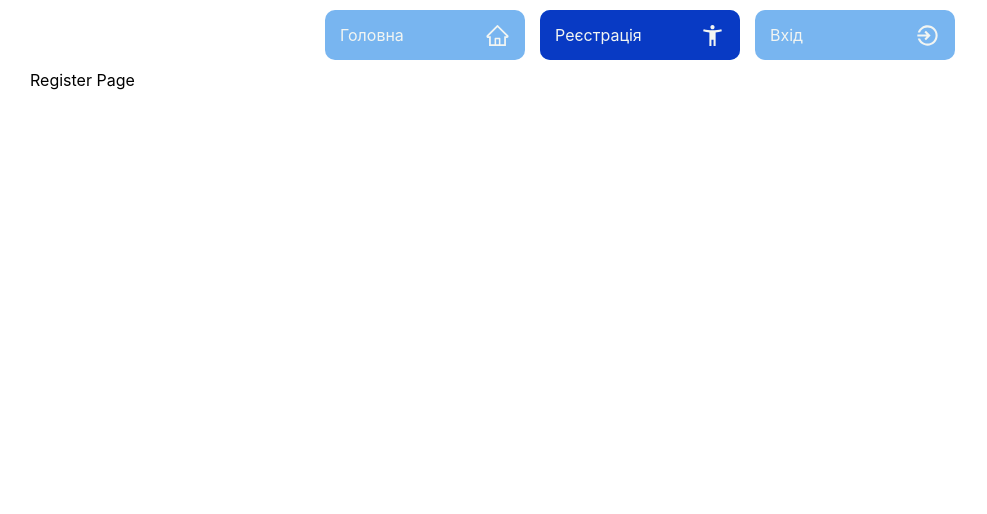
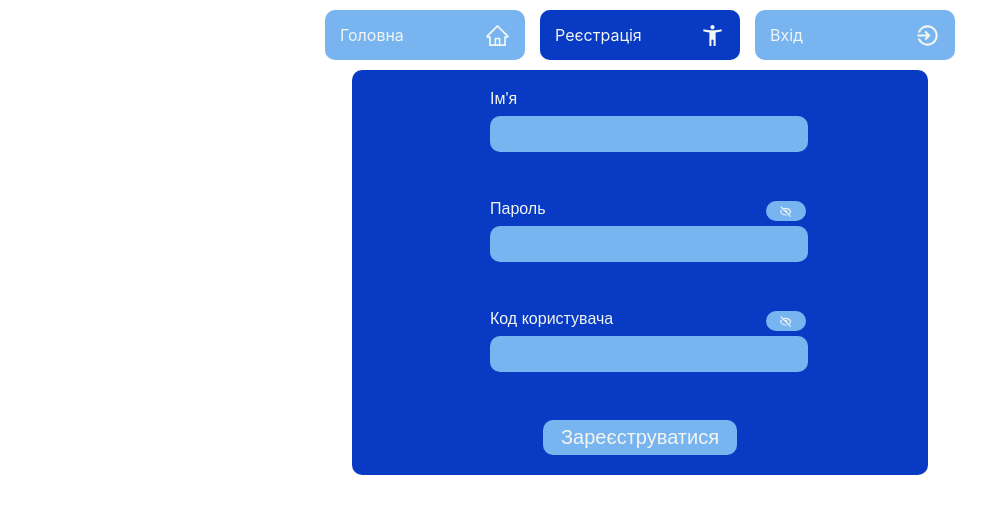
Before and after one commit to Dima1409/fix-helper, a React (Create React App) app: page /#/register in a window 1280 px wide. Shown: the top 514 px of the page, without its empty margins (0-987 px from the left). Built offline with nearby package versions, Linux system fonts and the light colour scheme; no server answers.

Commit message:
register form

```diff
--- a/src/components/FormValidations/FormValidations.tsx
+++ b/src/components/FormValidations/FormValidations.tsx
@@ -25,7 +25,7 @@ const validationRegister = yup.object().shape({
     .required("Поле пароль обов'язкове"),
   codePass: yup
     .string()
-    .matches(codePassPattern, "Введіть від 6 до 20 символів")
+    .matches(codePassPattern, "Від 6 до 20 символів + літери")
     .required("Поле код-секрет обов'язкове"),
 });
 
--- a/src/components/LoginForm/LoginForm.styled.ts
+++ b/src/components/LoginForm/LoginForm.styled.ts
@@ -10,7 +10,7 @@ const FormLogin = styled(Form)`
   padding: 20px 8px;
   border-radius: ${theme.radii.small};
   ${theme.mq.tablet} {
-    width: 480px;
+    width: 560px;
     margin: 0 auto;
   }
 `;
@@ -22,6 +22,7 @@ const FormLabel = styled.label`
   font-size: ${theme.fontSizes.small};
   margin-bottom: 20px;
   ${theme.mq.tablet} {
+    width: 300px;
     font-size: ${theme.fontSizes.normal};
     margin-bottom: 40px;
   }
@@ -45,6 +46,9 @@ const FormInput = styled(Field)`
   &.error {
     border-color: ${theme.colors.invalid};
   }
+  ${theme.mq.tablet} {
+    width: 100%;
+  }
 `;
 
 const ButtonShow = styled.button`
@@ -61,6 +65,10 @@ const ButtonShow = styled.button`
   top: 0;
   &:hover {
     cursor: pointer;
+  }
+  ${theme.mq.tablet} {
+    left: 92%;
+    top: 2%;
   }
 `;
 
--- a/src/components/RegisterForm/RegisterForm.tsx
+++ b/src/components/RegisterForm/RegisterForm.tsx
@@ -1,40 +1,145 @@
 import { useState } from "react";
+import { useDispatch } from "react-redux";
+import { ThunkDispatch } from "@reduxjs/toolkit";
+import { register } from "../../redux/auth/operations";
+import { Formik, FormikHelpers } from "formik";
+import FormValidations from "components/FormValidations";
+import {
+  FormLogin,
+  FormLabel,
+  FormInput,
+  ButtonShow,
+  ButtonSubmit,
+} from "../LoginForm/LoginForm.styled";
+import { BiShow, BiHide } from "react-icons/bi";
+import { Slide } from "react-toastify";
+import { notifyError, ToastContainer } from "utils/toastify";
+import "react-toastify/dist/ReactToastify.css";
+import { theme } from "theme/theme";
 
 const RegisterForm: React.FC = () => {
-  const [show, setShow] = useState<boolean>(false);
   const initialValues = {
-    login: "",
+    name: "",
     password: "",
     codePass: "",
   };
+  const { validationRegister, InputError } = FormValidations;
+  const [show, setShow] = useState<boolean>(false);
+  const dispatch = useDispatch<ThunkDispatch<any, any, any>>();
+
   const hideShowPassword = () => {
     setShow(!show);
   };
-  const handleSubmit = () => {
-    alert(`${initialValues.login} ${initialValues.password}`);
+  const handleSubmit = async (
+    values: typeof initialValues,
+    { resetForm }: FormikHelpers<typeof initialValues>
+  ) => {
+    dispatch(
+      register({
+        name: values.name,
+        password: values.password,
+        codePass: values.codePass,
+      })
+    ).then((res) => {
+      if (res.payload.user) {
+        resetForm();
+      }
+      if (res.payload === "Request failed with status code 401") {
+        notifyError("Не правильне ім'я або пароль");
+      }
+      if (res.payload === "Request failed with status code 400") {
+        notifyError("Не правильно вказаний код користувача");
+      }
+      return;
+    });
   };
   return (
-    <form onSubmit={handleSubmit}>
-      <label>
-        <input type="text" placeholder="login"></input>
-      </label>
-      <label>
-        <input type={show ? "text" : "password"} placeholder="password"></input>
-        <button onClick={hideShowPassword}>
-          {show ? "показати" : "приховати"}
-        </button>
-      </label>
-      <label>
-        <input
-          type={show ? "text" : "password"}
-          placeholder="secret code"
-        ></input>
-        <button onClick={hideShowPassword}>
-          {show ? "показати" : "приховати"}
-        </button>
-      </label>
-      <button type="submit">login</button>
-    </form>
+    <Formik
+      initialValues={initialValues}
+      validationSchema={validationRegister}
+      onSubmit={handleSubmit}
+    >
+      {(formik) => (
+        <FormLogin>
+          <ToastContainer transition={Slide} />
+          <FormLabel htmlFor="name">
+            Ім'я
+            <FormInput
+              className={
+                !formik.errors.name && formik.values.name !== ""
+                  ? "success"
+                  : formik.errors.name && formik.values.name !== ""
+                  ? "error"
+                  : "default"
+              }
+              type="text"
+              name="name"
+              id="name"
+              required
+            ></FormInput>
+            <InputError name="name" />
+          </FormLabel>
+          <FormLabel htmlFor="password">
+            Пароль
+            <FormInput
+              className={
+                !formik.errors.password && formik.values.password !== ""
+                  ? "success"
+                  : formik.errors.password && formik.values.password !== ""
+                  ? "error"
+                  : "default"
+              }
+              type={show ? "text" : "password"}
+              name="password"
+              id="password"
+              required
+            ></FormInput>
+            <ButtonShow type="button" onClick={hideShowPassword}>
+              {show ? (
+                <BiShow color={theme.colors.light} />
+              ) : (
+                <BiHide color={theme.colors.light} />
+              )}
+            </ButtonShow>
+            <InputError name="password" />
+          </FormLabel>
+          <FormLabel htmlFor="codePass">
+            Код користувача
+            <FormInput
+              className={
+                !formik.errors.codePass && formik.values.codePass !== ""
+                  ? "success"
+                  : formik.errors.codePass && formik.values.codePass !== ""
+                  ? "error"
+                  : "default"
+              }
+              type={show ? "text" : "password"}
+              name="codePass"
+              id="codePass"
+              required
+            ></FormInput>
+            <ButtonShow type="button" onClick={hideShowPassword}>
+              {show ? (
+                <BiShow color={theme.colors.light} />
+              ) : (
+                <BiHide color={theme.colors.light} />
+              )}
+            </ButtonShow>
+            <InputError name="codePass" />
+          </FormLabel>
+          <ButtonSubmit
+            disabled={
+              !!formik.errors.name ||
+              !!formik.errors.password ||
+              !!formik.errors.codePass
+            }
+            type="submit"
+          >
+            Зареєструватися
+          </ButtonSubmit>
+        </FormLogin>
+      )}
+    </Formik>
   );
 };
 
--- a/src/pages/RegisterPage/RegisterPage.tsx
+++ b/src/pages/RegisterPage/RegisterPage.tsx
@@ -1,5 +1,7 @@
+import RegisterForm from "components/RegisterForm";
+
 const RegisterPage: React.FC = () => {
-  return <div>Register Page</div>;
+  return <RegisterForm />;
 };
 
 export default RegisterPage;
```
Also changed, not shown: src/components/RegisterForm/RegisterForm.styled.ts (deleted, +0 -7 lines).
